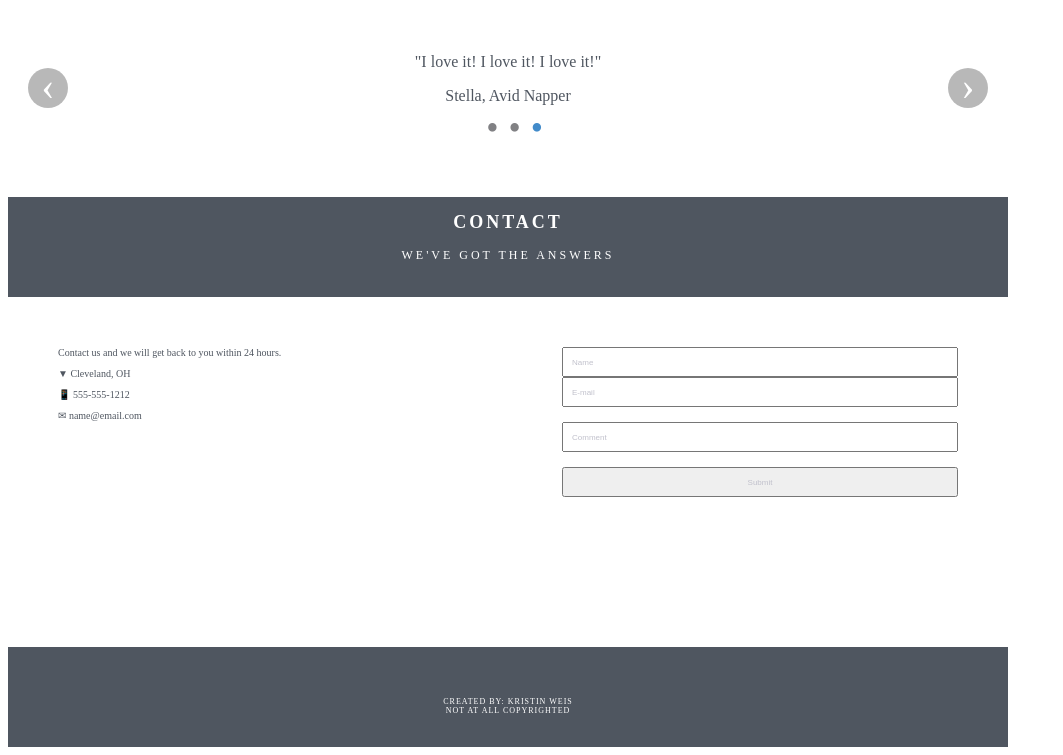
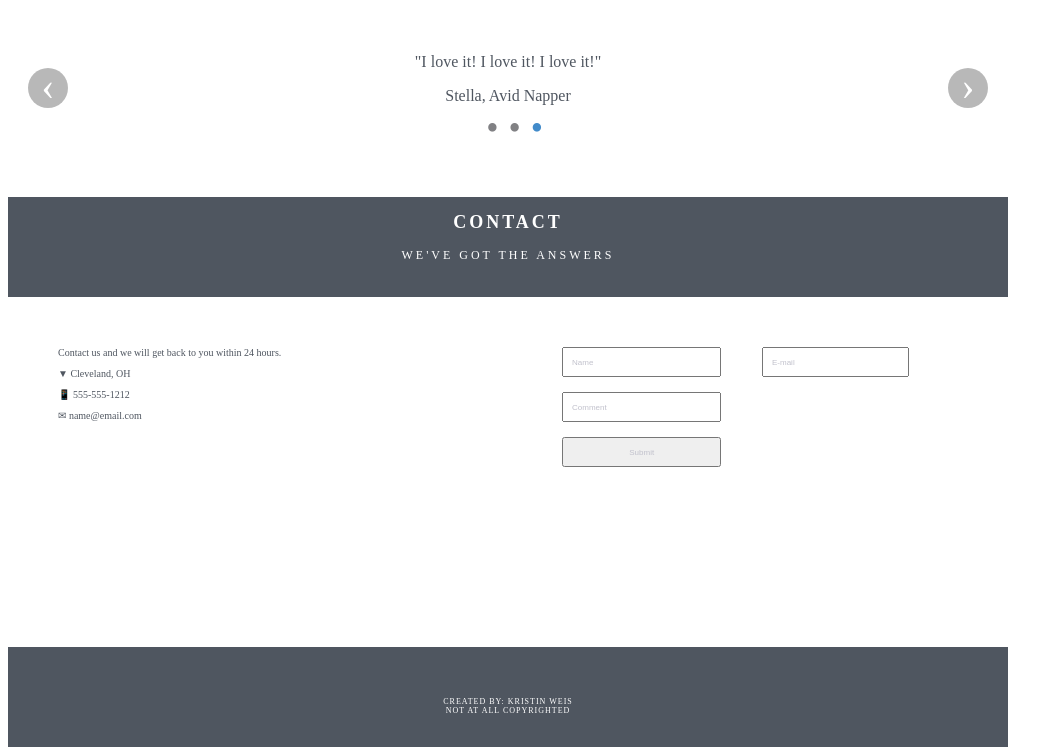
Before and after one commit to Weiskri/TuscanyVilla, a plain HTML site: page TuscanyVilla/Index.html in a window 1280 px wide. Shown: the part 2511-3266 px from the top of the page, without its empty margins (0-1063 px from the left). Drawn offline with Linux system fonts and the light colour scheme.

Commit message:
fixed submission form again

```diff
--- a/TuscanyVilla/Index.html
+++ b/TuscanyVilla/Index.html
@@ -176,11 +176,13 @@
         </section>
         <section class="grid-item contact-content-2">
             <form action="/action_page.php">
-                <input type="text" name="name" value="Name">
-                <input type="text" name="email" value="E-mail"><br><br>
+                <input type="text" name="name" value="Name"><br /><br />
                 <input type="text" name="comment" value="Comment" /><br /><br />
                 <input type="submit" value="Submit">
             </form>
+        </section>
+        <section class="grid-item contact-content-3">
+            <input type="text" name="email" value="E-mail" />
         </section>
         <section class="grid-item footer">
             Created by: Kristin Weis<br />
--- a/TuscanyVilla/Style.css
+++ b/TuscanyVilla/Style.css
@@ -568,7 +568,7 @@ section.grid-item.contact-content-1 {
     font-size: 10px;
 }
 section.grid-item.contact-content-2 {
-    grid-column: 4 / span 3;
+    grid-column: 4 / span 1;
     grid-row: 15 / span 1;
     margin-top: 50px;
     color: #4f5660;
@@ -592,7 +592,7 @@ input {
     padding: 8px;
     font-size: 8px;
     box-sizing: border-box;
-    width: 100%;
+    width: 75%;
     height: 30px;
 }
 section.grid-item.pool-text {
@@ -625,3 +625,13 @@ section.grid-item.reception-text {
     opacity: 0.8;
     text-align: center;
 }
+section.grid-item.contact-content-3 {
+    grid-column: 4 / span 3;
+    grid-row: 15 / span 1;
+    margin-left: 200px;
+    margin-top: 50px;
+    color: #4f5660;
+    font-family: Euphemia;
+    font-size: 12px;
+    padding-bottom: 50px;
+}
```
